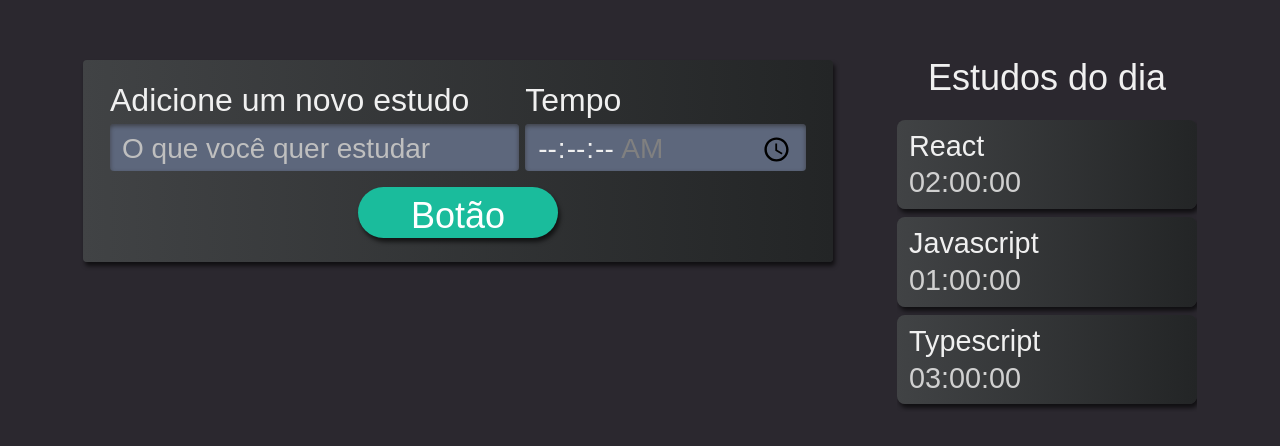
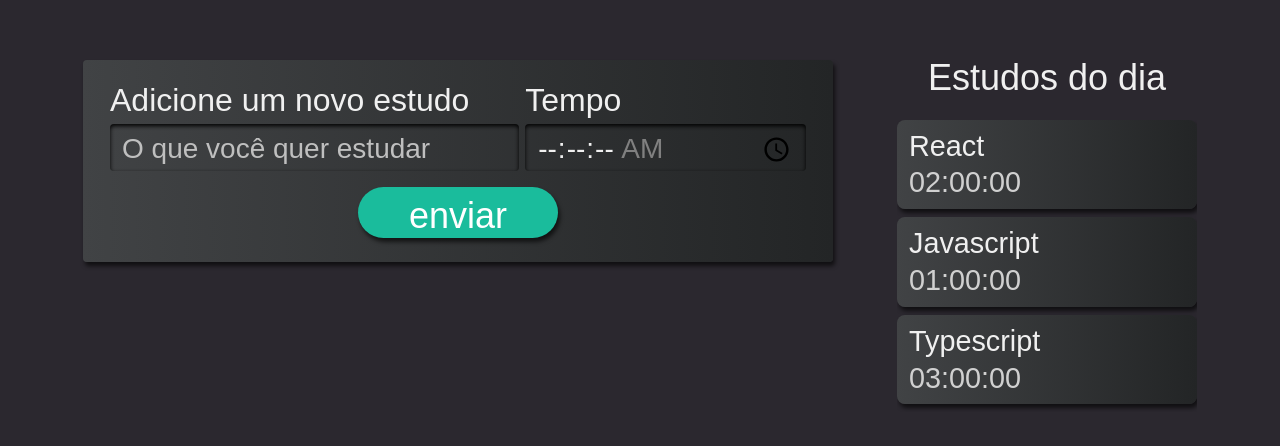
Before and after one commit to stardusteight-d4c/react-app_stopwatch, a React (Create React App) app: page / in a window 1280 px wide. Shown: the part 164-610 px from the top of the page. Built offline with nearby package versions, Linux system fonts and the light colour scheme.

Commit message:
update styles

```diff
--- a/src/components/Botao/index.tsx
+++ b/src/components/Botao/index.tsx
@@ -5,7 +5,7 @@
   render() {
     return (
       <button className="botao">
-        Botão
+        enviar
       </button>
     )
   }
--- a/src/components/Botao/style.scss
+++ b/src/components/Botao/style.scss
@@ -8,10 +8,12 @@
   font-size: 0.25rem;
   width: 80px;
   padding-top: 8px;
+  transition: 0.1s ease-in;
 
   &:active {
-    background-color: #7CA6B7;
-    box-shadow: 2px 2px 4px #0000009F inset;
+    background-color: transparent;
+    box-shadow: 2px 2px 4px #000000 inset;
+    transition: 0.1s ease-out;
   }
 }
 
--- a/src/components/Formulario/style.scss
+++ b/src/components/Formulario/style.scss
@@ -5,8 +5,6 @@
   background: #232526;  /* fallback for old browsers */
   background: -webkit-linear-gradient(to right, #414345, #232526);  /* Chrome 10-25, Safari 5.1-6 */
   background: linear-gradient(to right, #414345, #232526); /* W3C, IE 10+/ Edge, Firefox 16+, Chrome 26+, Opera 12+, Safari 7+ */
-
-
   border-radius: 4px;
   box-shadow: 2px 4px 4px #0000009F;
   padding: 12px;
@@ -28,8 +26,8 @@
       box-sizing: border-box;
       border: unset;
       border-radius: 4px;
-      background-color: #5D677C;
-      box-shadow: 0px 2px 4px #2D2B2B9F inset;
+      background-color: transparent;
+      box-shadow: 0px 2px 4px #000000 inset;
 
       &::placeholder {
         color: #BFBFBF;
```
